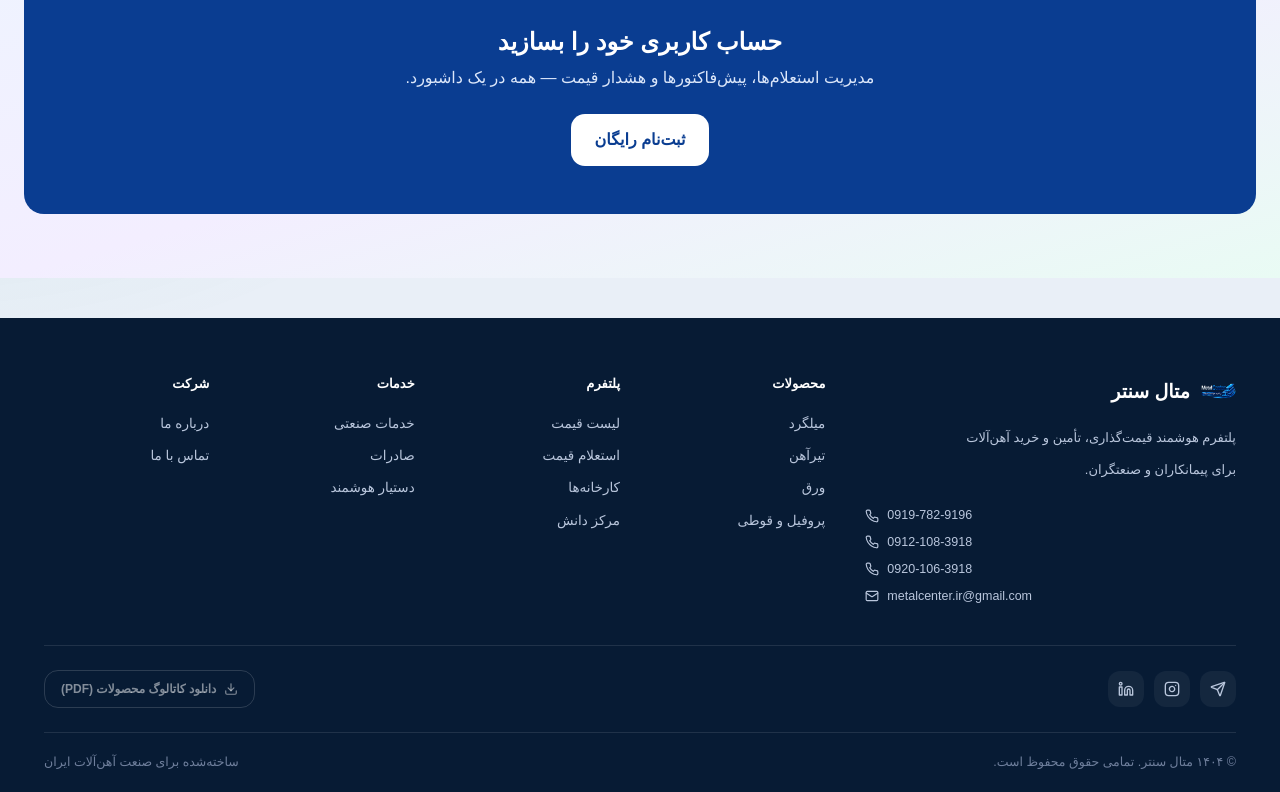
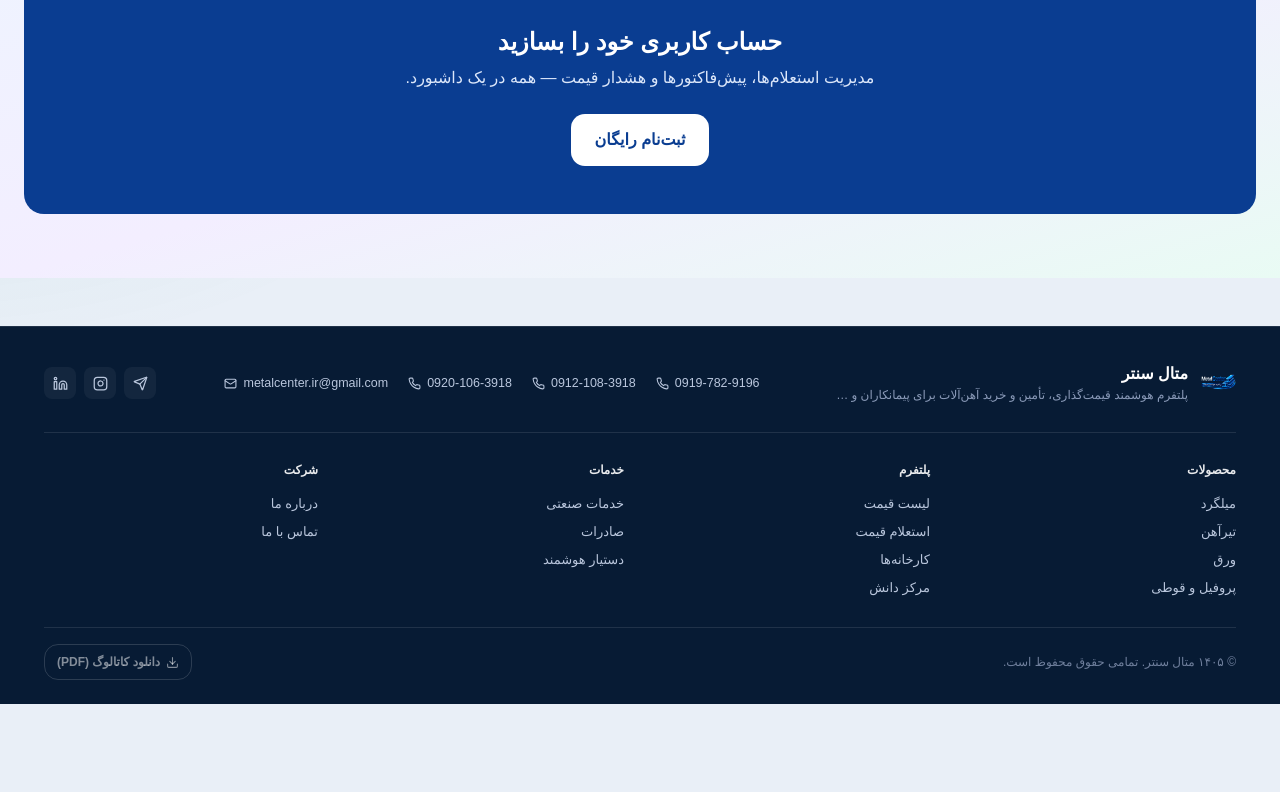
Before and after one commit to mabolfazl231-afk/metal-center, a Next.js app in the folder metal-center-nextjs/: page / in a window 1280 px wide. Shown: the part 3367-4159 px from the top of the page. After the commit the page ends 4071 px from the top, so only its background shows below. Built offline with nearby package versions, Linux system fonts and the light colour scheme; no server answers; the database is empty.

Commit message:
Add files via upload

```diff
--- a/metal-center-nextjs/components/Footer.tsx
+++ b/metal-center-nextjs/components/Footer.tsx
@@ -2,6 +2,7 @@ import Link from "next/link";
 import Image from "next/image";
 import { Instagram, Send, Linkedin, Phone, Mail, Download } from "lucide-react";
 import { fetchSettings, fetchMenu } from "@/lib/cms";
+import { Reveal, FlowLine } from "@/components/FooterMotion";
 
 // پیش‌فرض، وقتی منوی فوتر در پنل ادمین خالی است
 const COLUMNS = [
@@ -40,6 +41,9 @@ const COLUMNS = [
   },
 ];
 
+// سال شمسی جاری، همیشه درست
+const PERSIAN_YEAR = new Intl.DateTimeFormat("fa-IR-u-ca-persian", { year: "numeric" }).format(new Date());
+
 export default async function Footer() {
   const [s, menu] = await Promise.all([fetchSettings(), fetchMenu("footer")]);
   const columns =
@@ -51,71 +55,92 @@ export default async function Footer() {
   ].filter((x) => x.href);
 
   return (
-    <footer className="mt-10 bg-navy pt-14 text-[#B9C6DC]">
-      <div className="mx-auto max-w-[1240px] px-6">
-        <div className="grid grid-cols-1 gap-10 border-b border-white/10 pb-10 sm:grid-cols-2 md:grid-cols-6">
-          <div className="md:col-span-2">
-            <div className="mb-3 flex items-center gap-2.5 text-[19px] font-extrabold text-white">
+    <footer className="relative mt-12 overflow-hidden bg-navy text-[#B9C6DC]">
+      <FlowLine />
+
+      <div className="mx-auto max-w-[1240px] px-6 pt-9 pb-5">
+        {/* بالای فوتر: برند، تماس و شبکه‌ها در یک ردیف */}
+        <Reveal className="flex flex-wrap items-center justify-between gap-5 border-b border-white/10 pb-7">
+          <div className="flex items-center gap-3">
             <Image src="/logo.png" alt="متال سنتر" width={36} height={36} className="rounded-[10px]" />
-              متال سنتر
-            </div>
-            <p className="mb-5 max-w-[280px] text-[13px] leading-8">
+            <div>
+              <div className="text-[16px] font-extrabold text-white">متال سنتر</div>
+              <p className="max-w-[360px] truncate text-[12px] text-[#8A9AB8]">
                 {s.site_description || "پلتفرم هوشمند قیمت‌گذاری، تأمین و خرید آهن‌آلات برای پیمانکاران و صنعتگران."}
               </p>
-            <div className="space-y-2 text-[12.5px]">
+            </div>
+          </div>
+
+          <div className="flex flex-wrap items-center gap-x-5 gap-y-2 text-[12.5px]">
             {s.phones.map((p) => (
-                <a key={p.tel} href={`tel:${p.tel}`} dir="ltr" className="flex items-center gap-2 hover:text-white">
-                  <Phone size={14} /> {p.display}
+              <a key={p.tel} href={`tel:${p.tel}`} dir="ltr" className="flex items-center gap-1.5 transition-colors hover:text-white">
+                <Phone size={13} /> {p.display}
               </a>
             ))}
             {s.email && (
-                <a href={`mailto:${s.email}`} dir="ltr" className="flex items-center gap-2 hover:text-white">
-                  <Mail size={14} /> {s.email}
+              <a href={`mailto:${s.email}`} dir="ltr" className="flex items-center gap-1.5 transition-colors hover:text-white">
+                <Mail size={13} /> {s.email}
               </a>
             )}
           </div>
+
+          {socials.length > 0 && (
+            <div className="flex gap-2">
+              {socials.map(({ label, href, Icon }) => (
+                <a
+                  key={label}
+                  href={href}
+                  target="_blank"
+                  rel="noopener noreferrer"
+                  aria-label={label}
+                  className="flex h-8 w-8 items-center justify-center rounded-lg bg-white/5 transition-all duration-200 hover:-translate-y-0.5 hover:bg-white/10 hover:text-white"
+                >
+                  <Icon size={15} />
+                </a>
+              ))}
             </div>
+          )}
+        </Reveal>
 
-          {columns.map((col) => (
-            <div key={col.title}>
-              <h4 className="mb-3.5 text-[13px] font-bold text-white">{col.title}</h4>
+        {/* لینک‌ها: فشرده، در ۴ ستون */}
+        <div className="grid grid-cols-2 gap-x-8 gap-y-6 py-7 md:grid-cols-4">
+          {columns.map((col, i) => (
+            <Reveal key={col.title} delay={0.06 * i}>
+              <h4 className="mb-3 text-[12px] font-bold text-white/90">{col.title}</h4>
+              <ul className="space-y-1">
                 {col.links.map((l) => (
-                <Link key={`${l.href}-${l.label}`} href={l.href} className="block py-1.5 text-[13.5px] transition-colors hover:text-white">
+                  <li key={`${l.href}-${l.label}`}>
+                    <Link
+                      href={l.href}
+                      className="inline-block text-[13px] text-[#B9C6DC] transition-all duration-200 hover:-translate-x-1 hover:text-white"
+                    >
                       {l.label}
                     </Link>
+                  </li>
                 ))}
-            </div>
+              </ul>
+            </Reveal>
           ))}
         </div>
 
-        <div className="flex flex-wrap items-center justify-between gap-4 py-6">
-          <div className="flex gap-2.5">
-            {socials.map(({ label, href, Icon }) => (
-              <a key={label} href={href} target="_blank" rel="noopener noreferrer" aria-label={label} className="flex h-9 w-9 items-center justify-center rounded-xl bg-white/5 transition-colors hover:bg-white/10">
-                <Icon size={16} />
-              </a>
-            ))}
-          </div>
+        {/* پایین: کپی‌رایت و کاتالوگ */}
+        <Reveal className="flex flex-wrap items-center justify-between gap-3 border-t border-white/10 pt-4 pb-1 text-[12px] text-[#6F7F9C]">
+          <span>© {PERSIAN_YEAR} متال سنتر. تمامی حقوق محفوظ است.</span>
           {s.catalog_pdf_url ? (
             <a
               href={s.catalog_pdf_url}
               target="_blank"
               rel="noopener noreferrer"
-              className="flex items-center gap-2 rounded-btn border border-white/15 px-4 py-2.5 text-xs font-semibold text-white hover:bg-white/5"
+              className="flex items-center gap-1.5 rounded-btn border border-white/15 px-3 py-2 text-[12px] font-semibold text-white transition-colors hover:bg-white/5"
             >
-              <Download size={14} /> دانلود کاتالوگ محصولات (PDF)
+              <Download size={13} /> دانلود کاتالوگ (PDF)
             </a>
           ) : (
-            <button disabled title="به‌زودی" className="flex items-center gap-2 rounded-btn border border-white/15 px-4 py-2.5 text-xs font-semibold text-white/50">
-              <Download size={14} /> دانلود کاتالوگ محصولات (PDF)
+            <button disabled title="به‌زودی" className="flex items-center gap-1.5 rounded-btn border border-white/15 px-3 py-2 text-[12px] font-semibold text-white/50">
+              <Download size={13} /> دانلود کاتالوگ (PDF)
             </button>
           )}
-        </div>
-
-        <div className="flex flex-wrap items-center justify-between gap-2.5 border-t border-white/10 py-5 text-[12.5px] text-[#6F7F9C]">
-          <span>© ۱۴۰۴ متال سنتر. تمامی حقوق محفوظ است.</span>
-          <span>ساخته‌شده برای صنعت آهن‌آلات ایران</span>
-        </div>
+        </Reveal>
       </div>
     </footer>
   );
--- /dev/null
+++ b/metal-center-nextjs/components/FooterMotion.tsx
@@ -0,0 +1,37 @@
+"use client";
+
+import type { ReactNode } from "react";
+import { motion, useReducedMotion } from "framer-motion";
+
+// هر بخش فوتر با یک حرکت آرام و یک‌بار، وقتی به آن می‌رسیم ظاهر می‌شود
+export function Reveal({ children, className = "", delay = 0 }: { children: ReactNode; className?: string; delay?: number }) {
+  const reduce = useReducedMotion();
+  return (
+    <motion.div
+      className={className}
+      initial={reduce ? false : { opacity: 0, y: 12 }}
+      whileInView={{ opacity: 1, y: 0 }}
+      viewport={{ once: true, margin: "-40px" }}
+      transition={{ duration: 0.5, delay, ease: [0.22, 0.8, 0.3, 1] }}
+    >
+      {children}
+    </motion.div>
+  );
+}
+
+// خط نور باریکی که به‌آرامی بالای فوتر حرکت می‌کند
+export function FlowLine() {
+  const reduce = useReducedMotion();
+  return (
+    <div className="absolute inset-x-0 top-0 h-px overflow-hidden bg-white/10">
+      {!reduce && (
+        <motion.div
+          className="absolute inset-y-0 w-1/3 bg-gradient-to-r from-transparent via-[#7FB2FF] to-transparent"
+          initial={{ x: "-100%" }}
+          animate={{ x: "400%" }}
+          transition={{ duration: 4.5, repeat: Infinity, ease: "linear" }}
+        />
+      )}
+    </div>
+  );
+}
```
Lines whose indentation alone changed are shown as unchanged.
